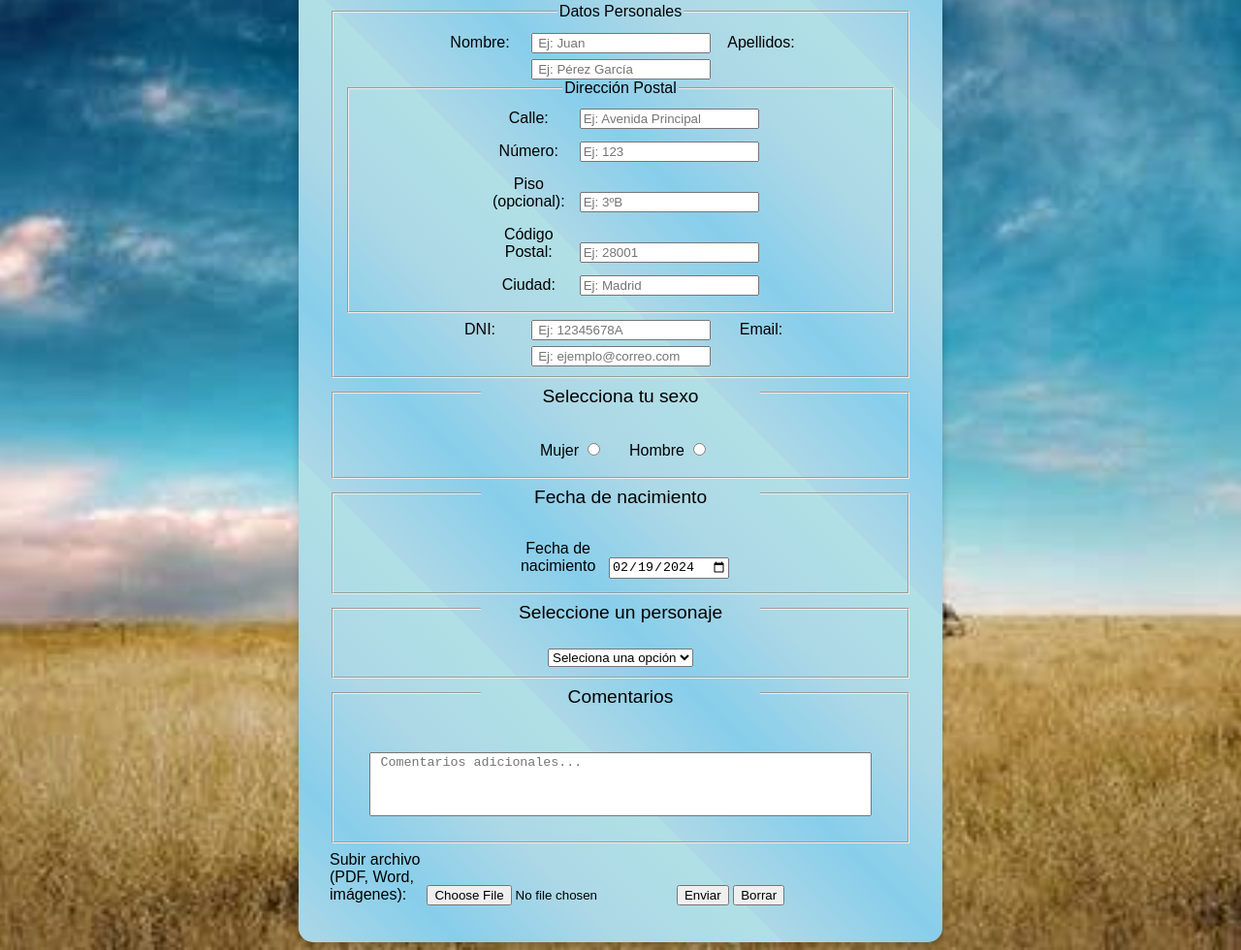
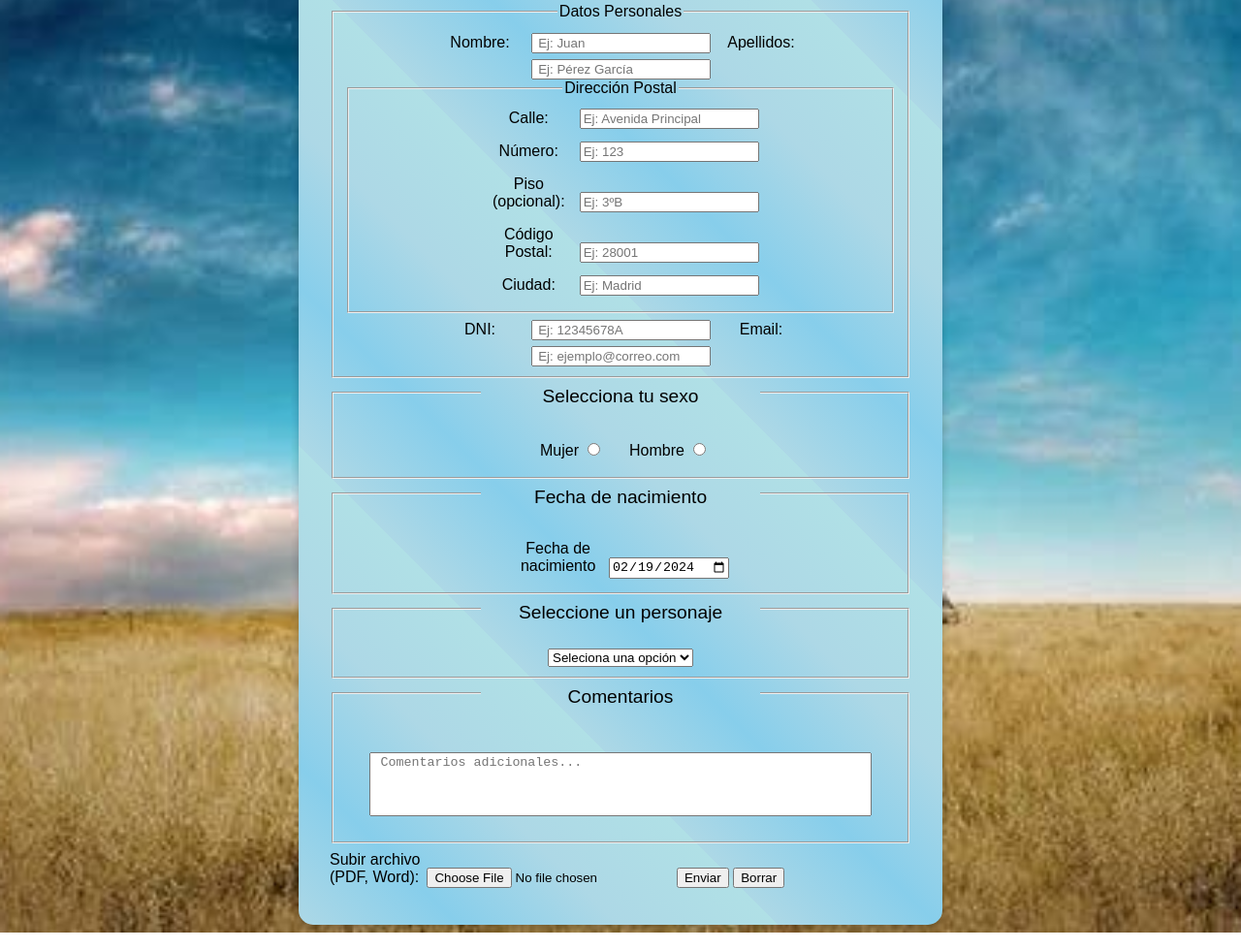
Before and after one commit to noeli22/Actividad-2, a plain HTML site: page formulario.html in a window 1280 px wide. Shown: the part 130-1110 px from the top of the page at 97% size. Drawn offline with Linux system fonts and the light colour scheme.

Commit message:
Update formulario.html

```diff
--- a/formulario.html
+++ b/formulario.html
@@ -91,7 +91,7 @@
             <textarea id="coments" rows="4" cols="50" placeholder= " Comentarios adicionales..." ></textarea>
     </fieldset>
 
-        <label for="archivo">Subir archivo (PDF, Word, imágenes):</label>
+        <label for="archivo">Subir archivo (PDF, Word):</label>
         <input type="file" id="archivo" accept=".pdf,.doc,.docx">
         <input type="submit" value="Enviar">
         <input type="reset" value="Borrar">
```
